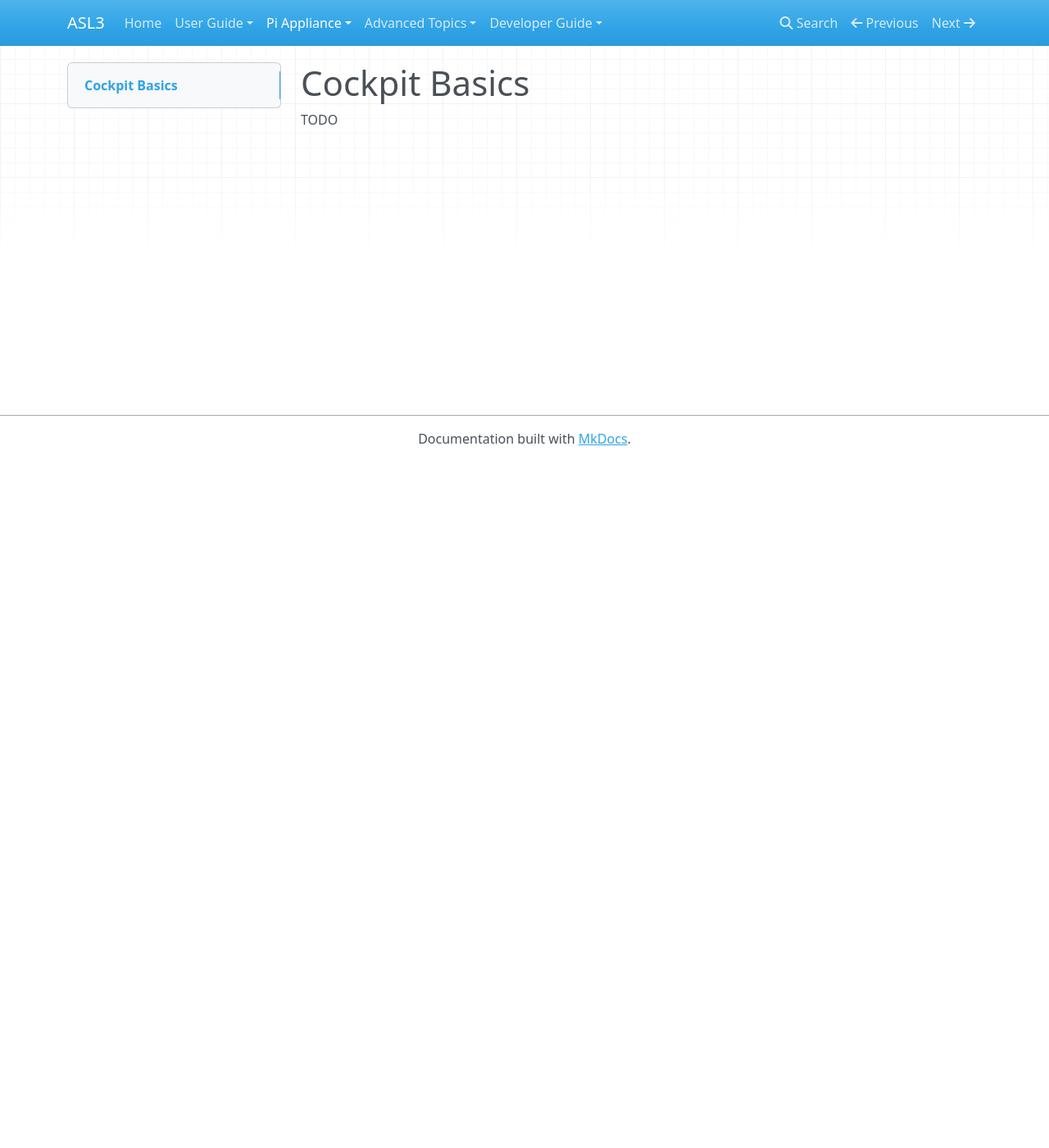
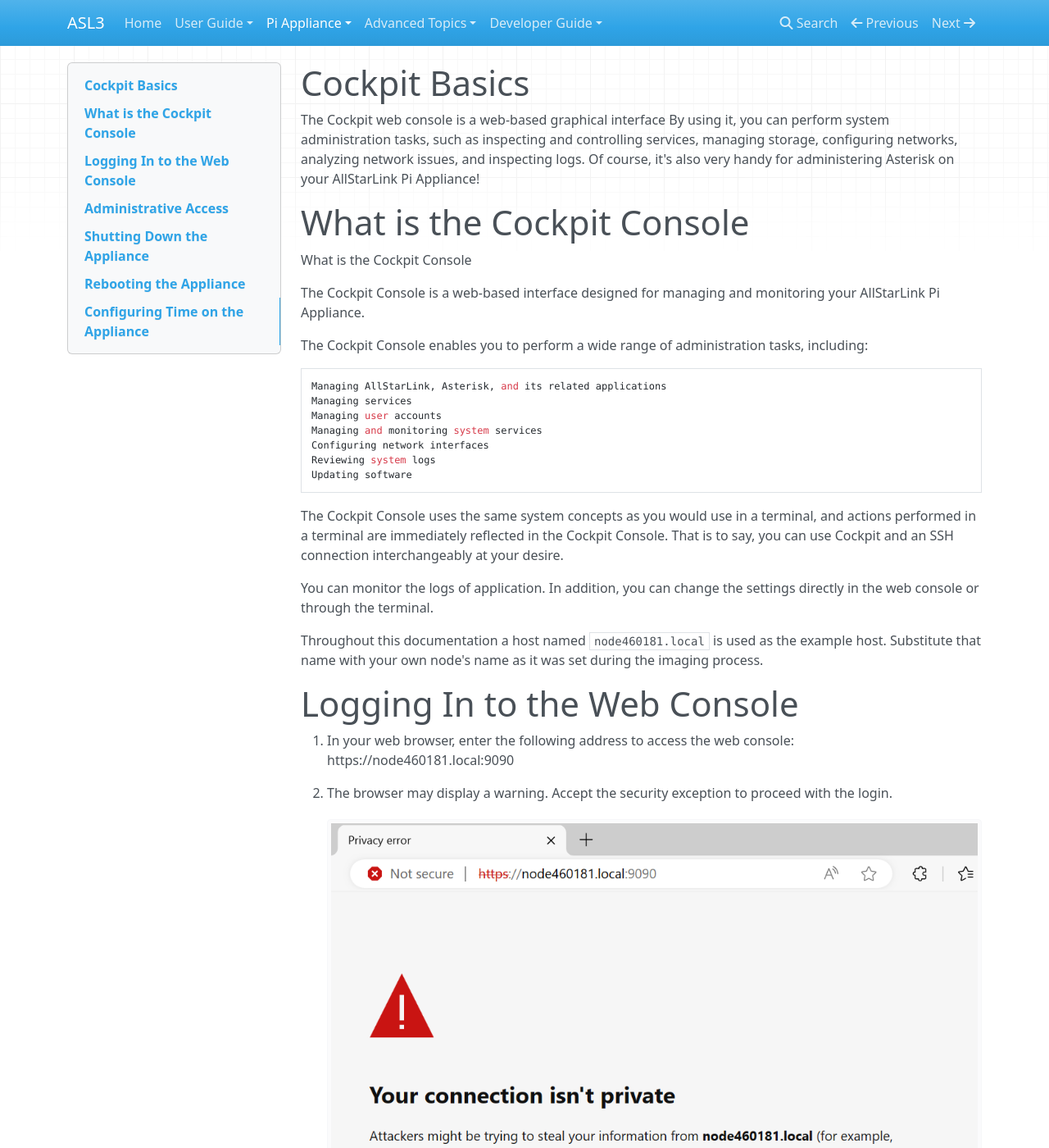
Before and after one commit to AllStarLink/ASL3-Manual, an MkDocs documentation site: the page built from docs/pi/cockpit-basics.md, in a window 1280 px wide and 1400 px high. Shown: the whole window at 82% size. Built offline with MkDocs 1.6.1, drawn with Linux system fonts in a browser that asks for light colours; nearby versions of some CDN libraries; some of the changed text lies outside the part shown.

Commit message:
cockpit updates

```diff
--- a/docs/pi/cockpit-basics.md
+++ b/docs/pi/cockpit-basics.md
@@ -1,2 +1,135 @@
 # Cockpit Basics
-TODO
+The Cockpit web console is a web-based graphical interface
+By using it, you can perform system administration tasks,
+such as inspecting and controlling services, managing storage,
+configuring networks, analyzing network issues, and inspecting logs.
+Of course, it's also very handy for administering Asterisk on
+your AllStarLink Pi Appliance!
+
+# What is the Cockpit Console
+What is the Cockpit Console
+
+The Cockpit Console is a web-based interface designed for managing and monitoring your
+AllStarLink Pi Appliance.
+
+The Cockpit Console enables you to perform a wide range of administration tasks, including:
+
+    Managing AllStarLink, Asterisk, and its related applications
+    Managing services
+    Managing user accounts
+    Managing and monitoring system services
+    Configuring network interfaces
+    Reviewing system logs
+    Updating software
+
+
+The Cockpit Console uses the same system concepts as you would use in a
+terminal, and actions performed in a terminal are immediately reflected
+in the Cockpit Console. That is to say, you can use Cockpit and
+an SSH connection interchangeably at your desire.
+
+You can monitor the logs of application. In addition, you can change the
+settings directly in the web console or through the terminal.
+
+Throughout this documentation a host named `node460181.local` is used as
+the example host. Substitute that name with your own node's name as it
+was set during the imaging process.
+
+# Logging In to the Web Console
+1. In your web browser, enter the following address to access the web console:
+    https://node460181.local:9090
+
+2. The browser may display a warning. Accept the security exception to
+proceed with the login.
+![Login](../user-guide/img/step-20.png)
+
+3. Enter the username and password set during the imaging process.
+![Login](../user-guide/img/step-21.png)
+
+3. Click **Log In**.
+
+# Administrative Access
+The Web Console has a concept of Administrative access. While it does
+remember the access level across logins, to access certain functions
+you may need to enable Administrative access from Limited access.
+Do do that:
+
+1. Click on the bar marked **Limited Access** to enable admin-level
+access.
+![Limited Access](img/limited_access.png)
+
+2. Click **Close** on the box reporting administrative
+access has been granted.
+![Admin Access Granted](img/admin_access_granted.png)
+
+# Shutting Down the Appliance
+You can use the web console to shut down the system.
+
+1.  Log into the Web Console.
+
+2. (optional) Click on the bar marked **Limited Access** to enable admin-level
+access.
+![Limited Access](img/limited_access.png)
+
+3. (optional) Click **Close** on the box reporting administrative
+access has been granted.
+![Admin Access Granted](img/admin_access_granted.png)
+
+4. Click on the downward arrow next to Reboot and then
+select **Shutdown**
+![Shutdown](img/cockpit_shutdown.png)
+
+5. Change the __Delay__ dropdown to **No delay** and click **Shut down**
+![Shutdown2](img/cockpit_shutdown2.png)
+
+6. A **Disconnected** message will appear. The node will shutdown
+is about 15-30 seconds, after which power may be removed.
+
+# Rebooting the Appliance
+1. Log into the Web Console.
+
+2. (optional) Click on the bar marked **Limited Access** to enable admin-level
+access.
+![Limited Access](img/limited_access.png)
+
+3. (optional) Click **Close** on the box reporting administrative
+access has been granted.
+![Admin Access Granted](img/admin_access_granted.png)
+
+4. Click on Reboot
+![Shutdown](img/cockpit_reboot.png)
+
+5. Change the __Delay__ dropdown to **No delay** and click **Reboot**
+![Shutdown2](img/cockpit_reboot2.png)
+
+6. A **Disconnected** message will appear. The node will reboot and
+be available again in about 15-30 seconds. After that, one can click
+**Reconnect**.
+
+# Configuring Time on the Appliance
+In general, the appliance should be left in the default setting of using
+the NTP service to automatically set the time. However you may want
+to change the Timezone. To change the time:
+
+1. Log into the Web Console.
+
+2. (optional) Click on the bar marked **Limited Access** to enable admin-level
+access.
+![Limited Access](img/limited_access.png)
+
+3. (optional) Click **Close** on the box reporting administrative
+access has been granted.
+![Admin Access Granted](img/admin_access_granted.png)
+
+4. Click on Overview and scroll down to **Configuration**
+
+5. Click on highlighted time next to **System time**
+
+6. Change the **Time zone** drop-down to the desired zone.
+
+7. Click **Change**.
+___
+Note: Some content copied from
+[__Managing systems using the RHEL9 web console__](https://access.redhat.com/documentation/en-us/red_hat_enterprise_linux/9/html/managing_systems_using_the_rhel_9_web_console/index)
+which is released under the Creative Commons Attribution–Share Alike 3.0
+Unported license ("CC-BY-SA")/
```
Also changed, not shown: docs/pi/img/admin_access_granted.png (added), docs/pi/img/cockpit_reboot.png (added), docs/pi/img/cockpit_reboot2.png (added), docs/pi/img/cockpit_shutdown.png (added), docs/pi/img/cockpit_shutdown2.png (added), docs/pi/img/limited_access.png (added).
